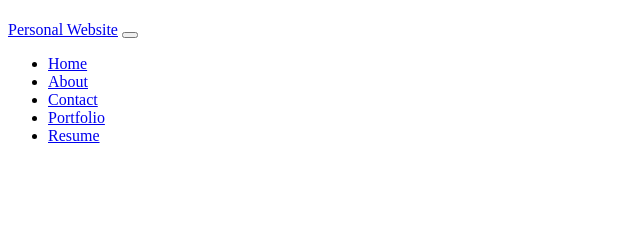
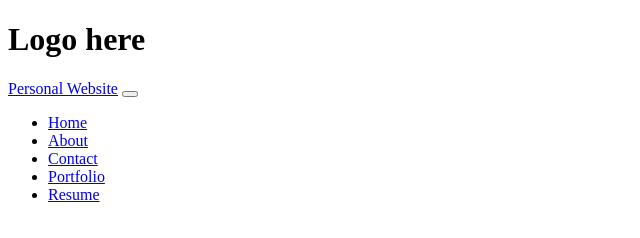
Before and after one commit to Ruthkupolati/UX_UI_HW_17, a plain HTML site: page index.html in a window 1280 px wide. Shown: the whole page, without its empty margins (0-640 px from the left). Drawn offline with Linux system fonts and the light colour scheme.

Commit message:
move logo location

```diff
--- a/CSS/style.css
+++ b/CSS/style.css
@@ -0,0 +1,10 @@
+body {
+    background: #ffffff;
+}
+
+.logo {
+    text-indent: -999999px;
+    background: url('Logo.png') ;
+    width: 500px;
+    height: 500px
+}
--- a/index.html
+++ b/index.html
@@ -2,14 +2,15 @@
 <html lang="en">
 <head>
     <meta charset="UTF-8">
-    <meta http-equiv="X-UA-Compatible" content=" IE=edge">
-    <meta name="viewport" content="width=device-width, initial-scale-1.0">
-    <title>Document</title>
+    <title>ALLTHINGSTEMI Portfolio Website</title>
+    <link rel="stylesheet" type="text/css" href="# style.css">
 </head>
 <body>
-    <h1></h1>
+<h1 class="logo"> Logo here</h1>
 
-  <title>ALLTHINGSTEMI Portfolio Website</title>
+</body>
+</html>
+
   <div>
     <div class="logo">
     </div>
```
Also changed, not shown: Images/Logo.png (deleted).
